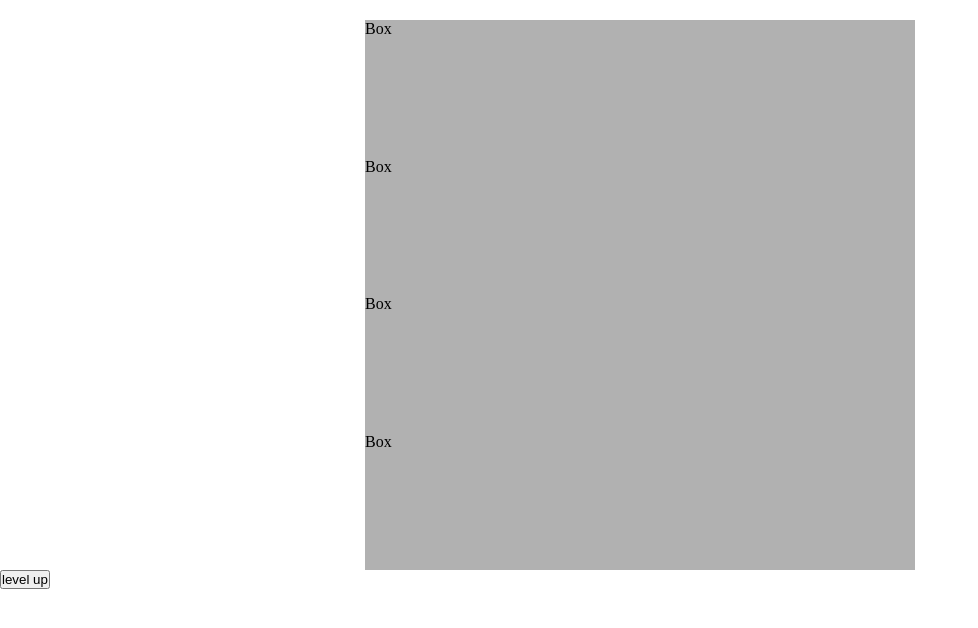
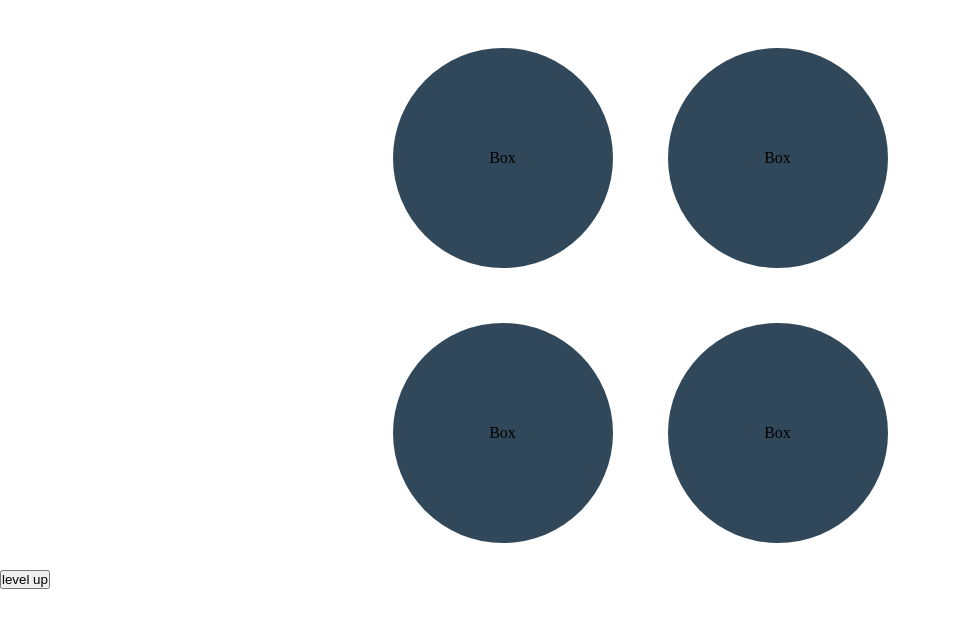
Before and after one commit to Quarzizus/QuarzizusMemory, a React (Vite) app: page / in a window 1280 px wide. Shown: the top 628 px of the page, without its empty margins (0-978 px from the left). Built offline with nearby package versions, Linux system fonts and the light colour scheme.

Commit message:
:sparkles: to create levelUp logic
with styles

```diff
--- a/package.json
+++ b/package.json
@@ -16,6 +16,7 @@
   "devDependencies": {
     "@types/react": "^18.0.17",
     "@types/react-dom": "^18.0.6",
+    "@types/styled-components": "^5.1.26",
     "@vitejs/plugin-react": "^2.0.1",
     "sass": "^1.54.4",
     "typescript": "^4.6.4",
--- a/src/components/Box/index.tsx
+++ b/src/components/Box/index.tsx
@@ -1,7 +1,7 @@
 import "./styles.scss";
 
 const Box = () => {
-  return <div>Box</div>;
+  return <div className="Box">Box</div>;
 };
 
 export { Box };
--- a/src/components/Box/styles.scss
+++ b/src/components/Box/styles.scss
@@ -0,0 +1,9 @@
+.Box {
+  border-radius: 50%;
+  width: 80%;
+  height: 80%;
+  display: flex;
+  align-items: center;
+  justify-content: center;
+  background-color: #304859;
+}
--- a/src/containers/ListOfBoxes/index.tsx
+++ b/src/containers/ListOfBoxes/index.tsx
@@ -1,26 +1,19 @@
 import { useState } from "react";
+import { ListOfBoxexCp } from "./styles";
 import { Box } from "../../components/Box";
-import "./styles.scss";
 
 const ListOfBoxes = () => {
   const [level, setLevel] = useState(1);
   const numberOfBoxes = (level + 1) * 2;
-  const numberOfColumns = Math.ceil(Math.sqrt(numberOfBoxes));
+  const numberOfColumnsAndRows = Math.ceil(Math.sqrt(numberOfBoxes));
 
-  const styles: { [key: string]: React.CSSProperties } = {
-    section: {
-      gridTemplateColumns: `repeat(${numberOfColumns},1fr,)`,
-      gridTemplateRows: `repeat(${numberOfColumns},1fr,)`,
-    },
-  } as const;
-  console.log(numberOfColumns);
   return (
     <>
-      <section className="ListOfBoxes" style={styles.section}>
+      <ListOfBoxexCp numberOfColumnsAndRows={numberOfColumnsAndRows}>
         {Array.from({ length: numberOfBoxes }, (_n) => (
           <Box />
         ))}
-      </section>
+      </ListOfBoxexCp>
       <button onClick={() => setLevel(level + 1)}> level up </button>
     </>
   );
--- a/src/containers/ListOfBoxes/styles.scss
+++ /dev/null
@@ -1,9 +0,0 @@
-.ListOfBoxes {
-  max-width: 550px;
-  height: 550px;
-  margin: 20px auto 0 auto;
-  background-color: rgb(177, 177, 177);
-  display: grid;
-  // grid-template-columns: repeat(2, 1fr);
-  // grid-template-rows: repeat(2, 1fr);
-}
--- /dev/null
+++ b/src/containers/ListOfBoxes/styles.ts
@@ -0,0 +1,23 @@
+import styled from "styled-components";
+
+interface ListOfBoxexCpType {
+  numberOfColumnsAndRows: number;
+}
+
+const ListOfBoxexCp = styled.section<ListOfBoxexCpType>`
+  max-width: 550px;
+  height: 550px;
+  margin: 20px auto 0 auto;
+  display: grid;
+  place-items: center;
+  grid-template-columns: repeat(
+    ${({ numberOfColumnsAndRows }) => numberOfColumnsAndRows},
+    1fr
+  );
+  grid-template-rows: repeat(
+    ${({ numberOfColumnsAndRows }) => numberOfColumnsAndRows},
+    1fr
+  );
+`;
+
+export { ListOfBoxexCp };
```
Also changed, not shown: 1 other file (tests, documents, lock files or other folders).
